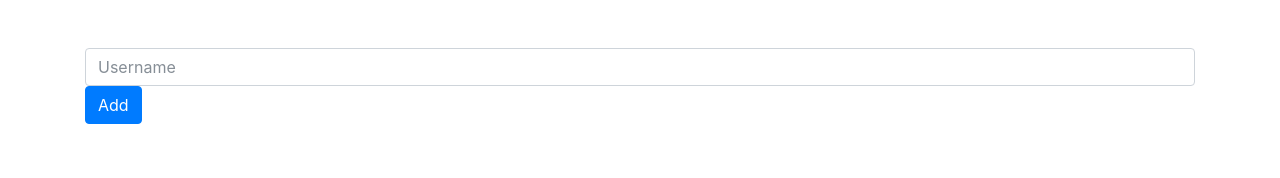
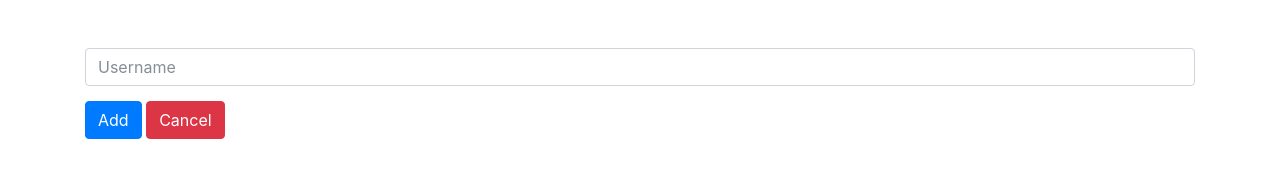
Before and after one commit to ariaseta/ariaseta.github.io, a plain HTML site: page index.html in a window 1280 px wide. Drawn offline with nearby package versions, Linux system fonts and the light colour scheme.

Commit message:
Update index.html

```diff
--- a/index.html
+++ b/index.html
@@ -26,7 +26,10 @@
                 <input id="input" type="text" class="form-control" placeholder="Username" aria-label="Username" aria-describedby="basic-addon1">
             </div>
 
+            <div style="margin-top:15px">
             <button id='button' type="button" class="btn btn-primary">Add</button>
+            <button id='button' type="button" class="btn btn-danger">Cancel</button>
+      </div>
 
     </div>
 
```
